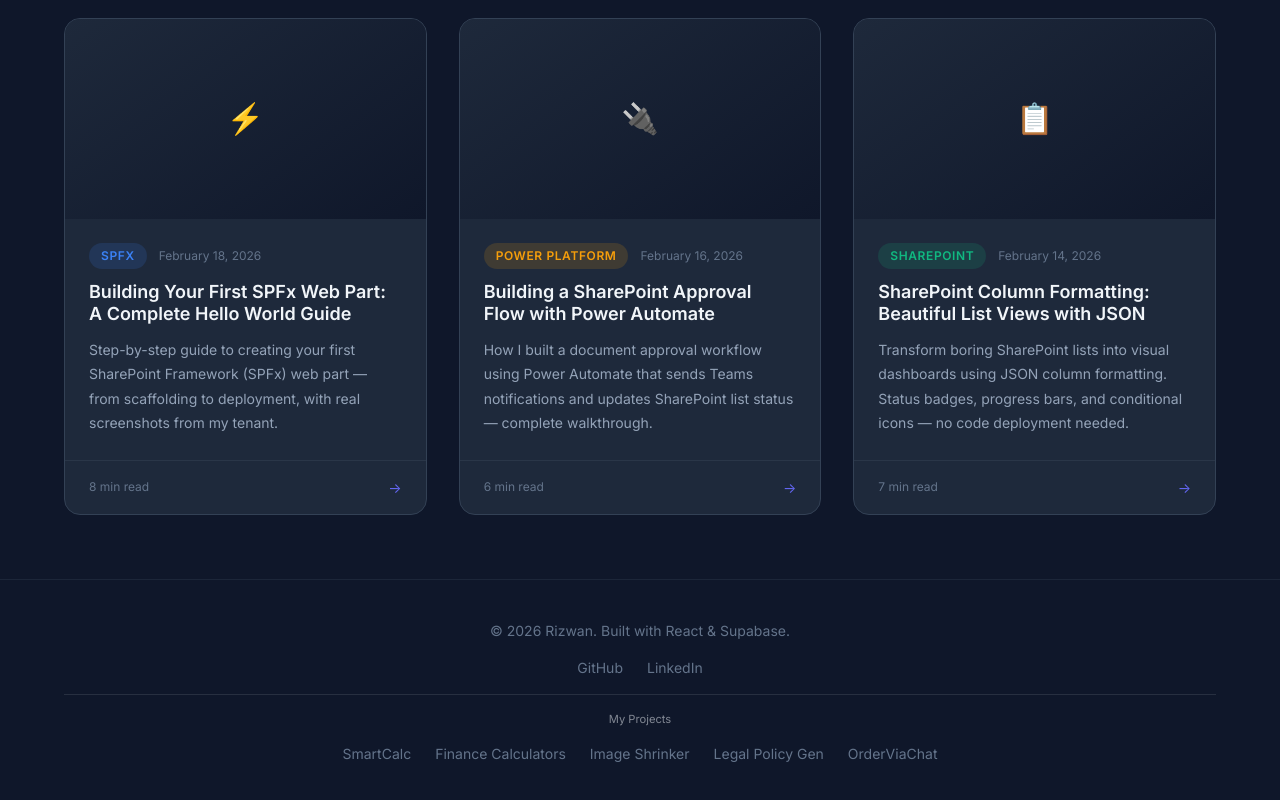
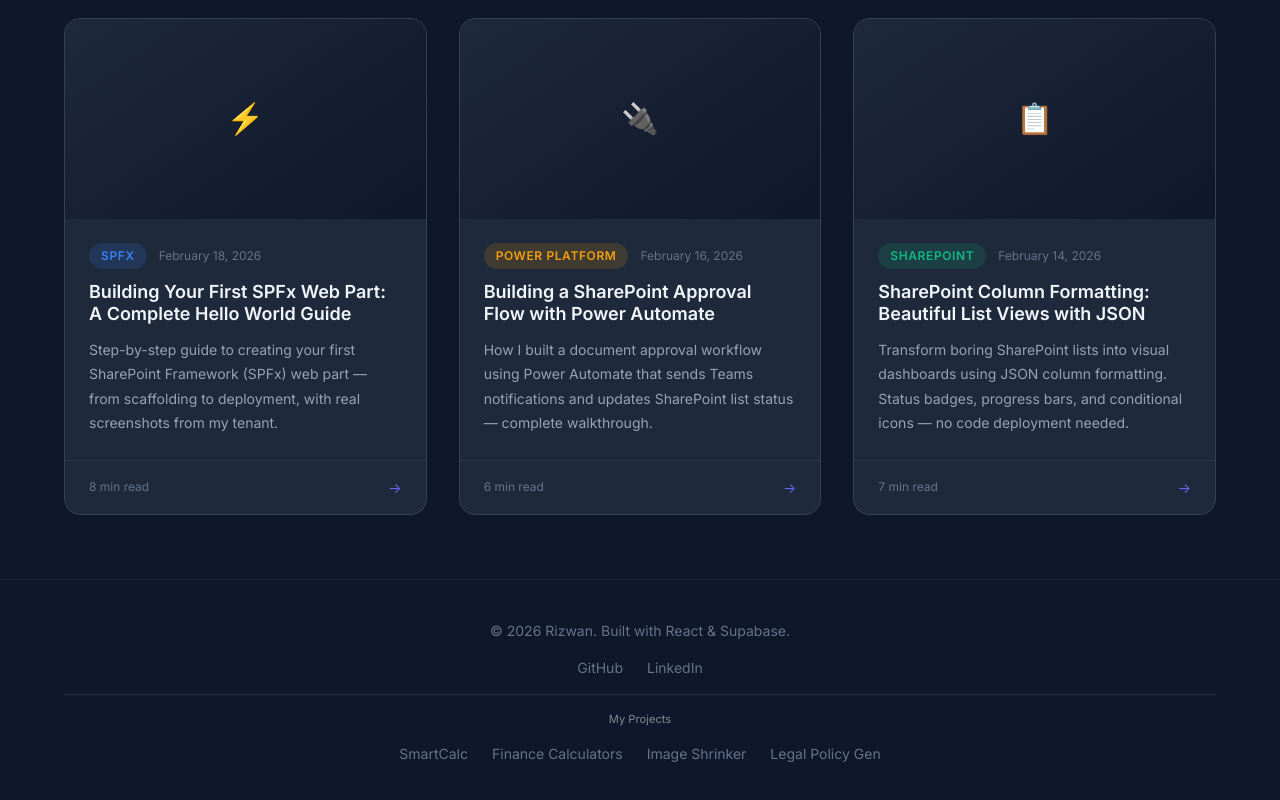
Before and after one commit to rshoaib/imrizwan, a React (Vite) app: page / in a window 1280 px wide. Shown: the part 668-1468 px from the top of the page. Built offline with nearby package versions, Linux system fonts and the light colour scheme; no server answers; the database is empty.

Commit message:
Remove OrderViaChat from footer cross-links

```diff
--- a/src/components/Footer.tsx
+++ b/src/components/Footer.tsx
@@ -32,7 +32,6 @@ export default function Footer() {
             <a href="https://mycalcfinance.com" target="_blank" rel="noopener noreferrer" className="footer__link">Finance Calculators</a>
             <a href="https://onlineimageshrinker.com" target="_blank" rel="noopener noreferrer" className="footer__link">Image Shrinker</a>
             <a href="https://legalpolicygen.com" target="_blank" rel="noopener noreferrer" className="footer__link">Legal Policy Gen</a>
-            <a href="https://orderviachat.com" target="_blank" rel="noopener noreferrer" className="footer__link">OrderViaChat</a>
           </div>
         </div>
       </div>
```
